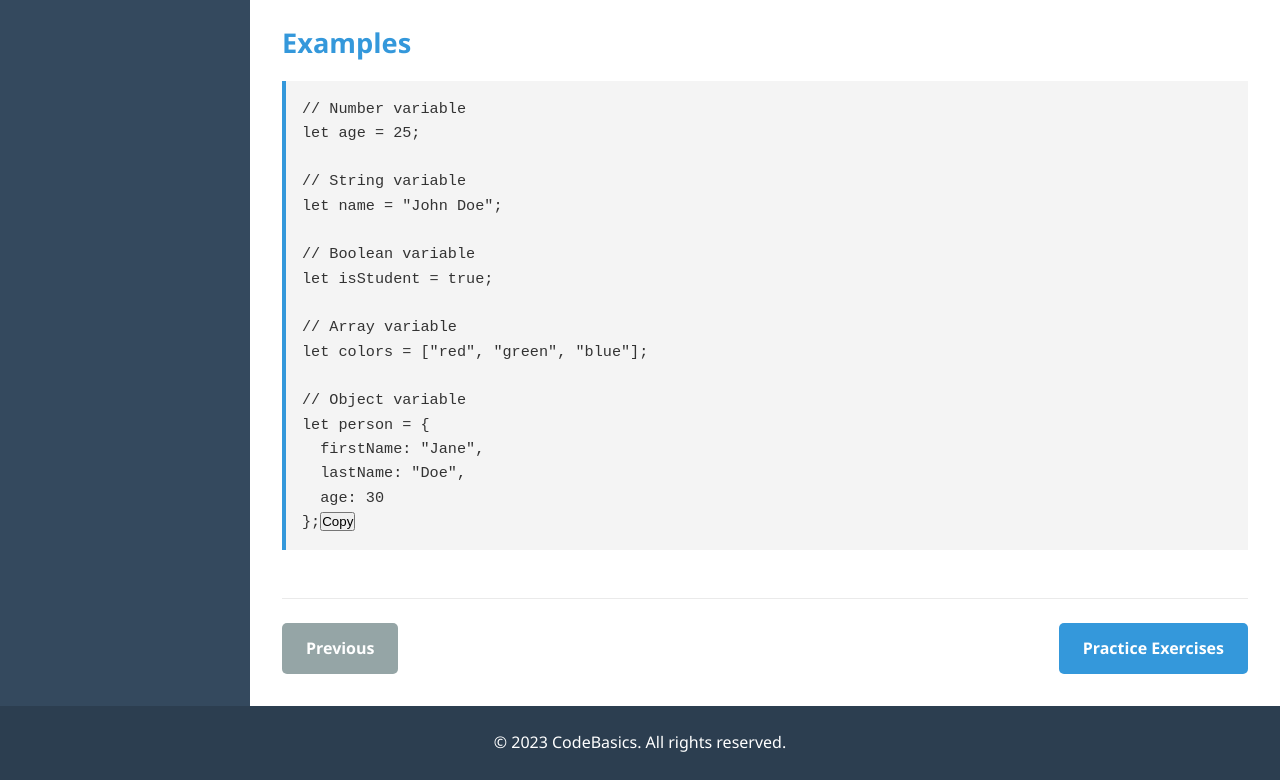
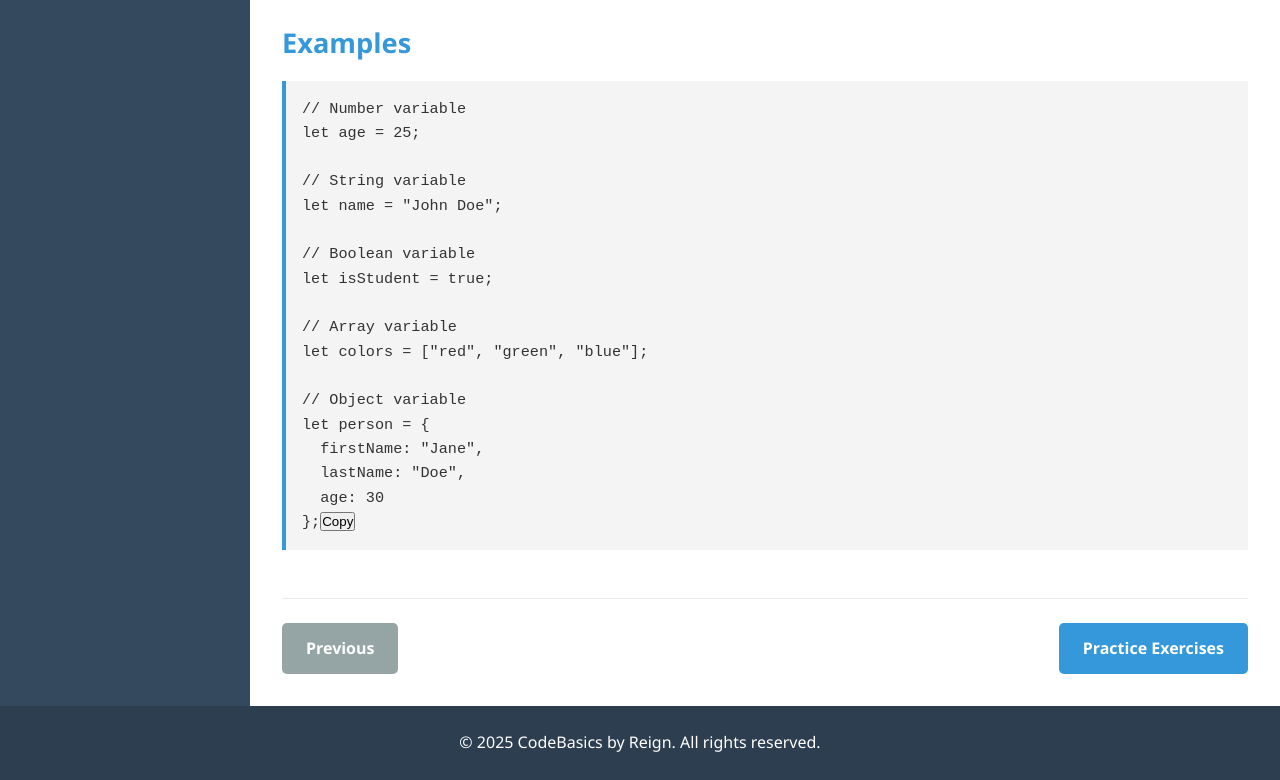
Before and after one commit to Nanashi1121/LearnCode, a plain HTML site: page lessons/javascript-basics.html in a window 1280 px wide. Shown: the part 1090-1870 px from the top of the page. Drawn offline with Linux system fonts and the light colour scheme.

Commit message:
Update javascript-basics.html

```diff
--- a/lessons/javascript-basics.html
+++ b/lessons/javascript-basics.html
@@ -90,9 +90,10 @@ let person = {
     </div>
 
     <footer>
-        <p>&copy; 2023 CodeBasics. All rights reserved.</p>
+        <p>&copy; 2025 CodeBasics by Reign. All rights reserved.</p>
     </footer>
 
     <script src="../scripts/lesson.js"></script>
 </body>
+
 </html>
```
